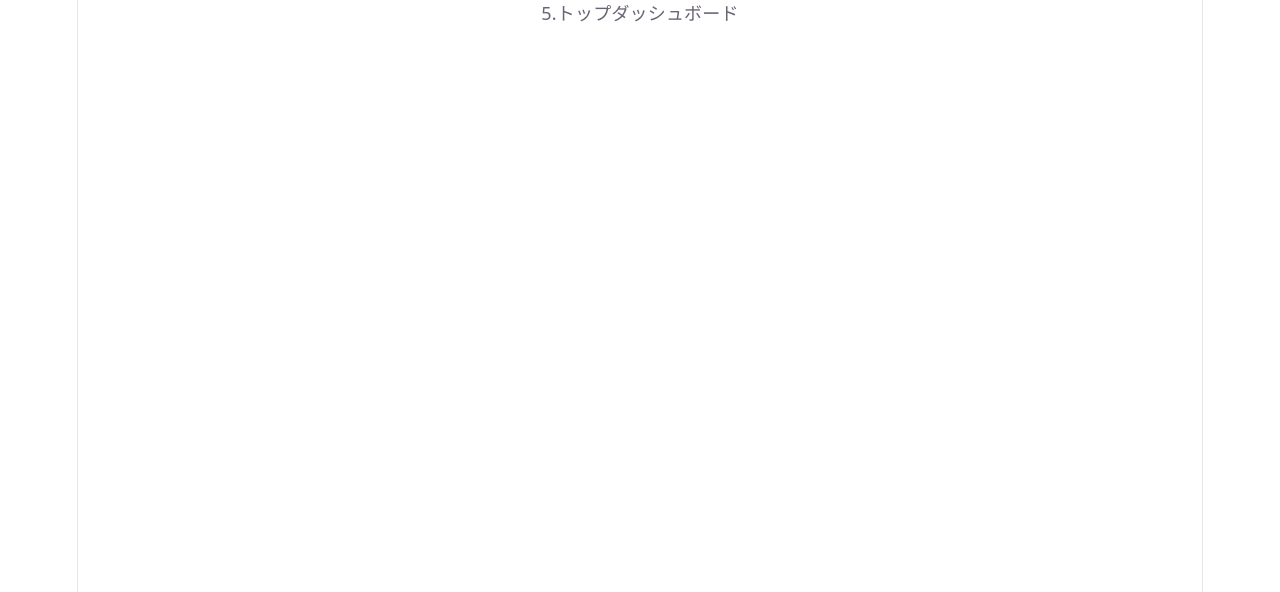
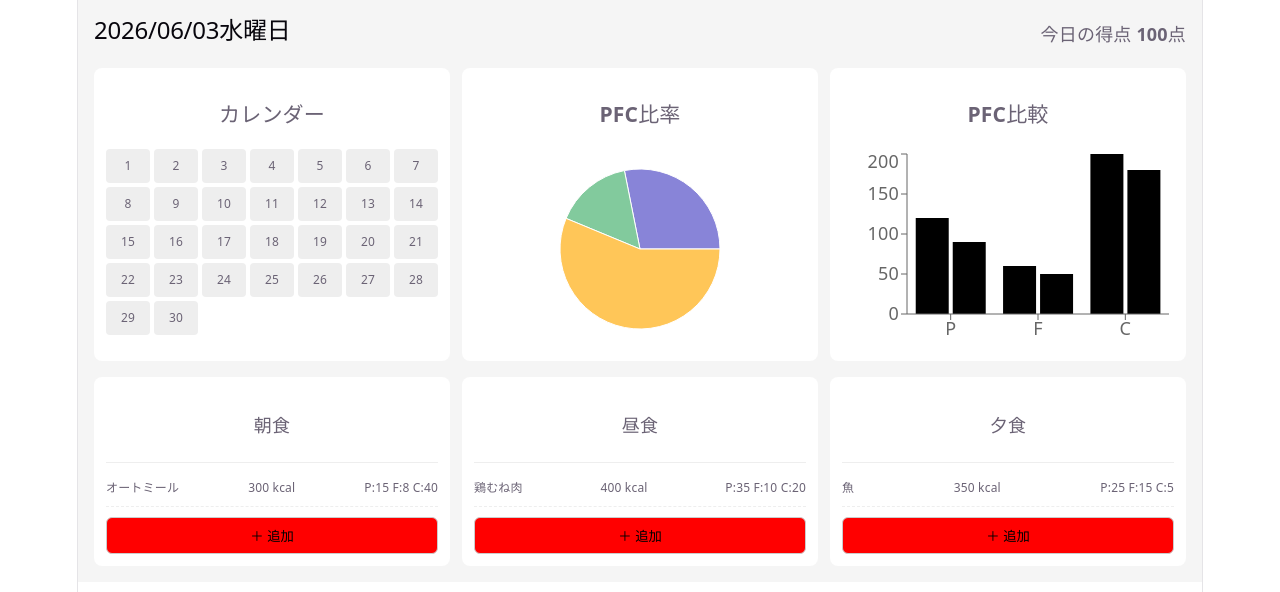
Before and after one commit to YushiroKishimoto/PFC_navi, a React app in the folder frontend/: page / in a window 1280 px wide. Shown: the top 592 px of the page. Built offline with nearby package versions, Linux system fonts and the light colour scheme; the HTML template or start-up script is replaced by a standard one.

Commit message:
トップダッシュボードの追加・日別のダッシュボードの追加

```diff
--- a/frontend/src/pages/Dashboard/Daily.jsx
+++ b/frontend/src/pages/Dashboard/Daily.jsx
@@ -1,3 +1,63 @@
+import styles from "./Daily.module.css";
+import { useNavigate } from "react-router-dom";
+
 export default function Daily() {
-  return <div>6.ダッシュボード（日別）</div>;
+  const navigate = useNavigate();
+
+  const meals = {
+    breakfast: {
+      title: "朝食",
+      items: [
+        { name: "オートミール", kcal: 300, p: 15, f: 8, c: 40 },
+      ],
+    },
+    lunch: {
+      title: "昼食",
+      items: [
+        { name: "鶏むね肉", kcal: 400, p: 35, f: 10, c: 20 },
+      ],
+    },
+    dinner: {
+      title: "夕食",
+      items: [
+        { name: "魚", kcal: 350, p: 25, f: 15, c: 5 },
+      ],
+    },
+  };
+
+  return (
+    <div className={styles.container}>
+
+      <h2>Daily</h2>
+
+      <div className={styles.bottomGrid}>
+        {Object.entries(meals).map(([key, meal]) => (
+          <div key={key} className={styles.mealCard}>
+
+            <h4>{meal.title}</h4>
+
+            <div className={styles.foodList}>
+              {meal.items.map((item, i) => (
+                <div key={i} className={styles.foodItem}>
+                  <span>{item.name}</span>
+                  <span>{item.kcal} kcal</span>
+                  <span>P:{item.p} F:{item.f} C:{item.c}</span>
+                </div>
+              ))}
+            </div>
+
+            {/* ★追加ボタン */}
+            <button
+              className={styles.addButton}
+              onClick={() => navigate("/items")}
+            >
+              ＋ 追加
+            </button>
+
+          </div>
+        ))}
+      </div>
+
+    </div>
+  );
 }
--- /dev/null
+++ b/frontend/src/pages/Dashboard/Daily.module.css
@@ -0,0 +1,79 @@
+.container {
+  padding: 20px;
+}
+
+.header {
+  display: flex;
+  justify-content: space-between;
+  align-items: center;
+  margin-bottom: 20px;
+}
+
+.score {
+  font-weight: bold;
+}
+
+.topGrid {
+  display: grid;
+  grid-template-columns: 1fr 1fr 1fr;
+  gap: 16px;
+  margin-bottom: 20px;
+}
+
+.bottomGrid {
+  display: grid;
+  grid-template-columns: 1fr 1fr 1fr;
+  gap: 16px;
+}
+
+.card {
+  border: 1px solid #ddd;
+  padding: 10px;
+  border-radius: 8px;
+}
+
+.calendarMock {
+  display: grid;
+  grid-template-columns: repeat(7, 1fr);
+  gap: 4px;
+}
+
+.dayBox {
+  border: 1px solid #ccc;
+  text-align: center;
+  padding: 4px;
+  font-size: 12px;
+}
+
+.mealCard {
+  border: 1px solid #ddd;
+  padding: 10px;
+  border-radius: 8px;
+}
+
+.foodList {
+  margin-top: 8px;
+  display: flex;
+  flex-direction: column;
+  gap: 6px;
+}
+
+.foodItem {
+  display: flex;
+  justify-content: space-between;
+  font-size: 12px;
+}
+.addButton {
+  margin-top: 10px;
+  width: 100%;
+  padding: 8px;
+  border: 1px solid #ccc;
+  border-radius: 6px;
+  background: rgb(255, 0, 0);
+  cursor: pointer;
+  font-weight: bold;
+}
+
+.addButton:hover {
+  background: #7d0000;
+}
--- a/frontend/src/pages/Dashboard/Today.jsx
+++ b/frontend/src/pages/Dashboard/Today.jsx
@@ -1,3 +1,139 @@
+import styles from "./Today.module.css";
+import { useNavigate } from "react-router-dom";
+import {
+  PieChart, Pie, Cell,
+  BarChart, Bar, XAxis, YAxis, Tooltip, ResponsiveContainer
+} from "recharts";
+
 export default function Today() {
-  return <div>5.トップダッシュボード</div>;
+  const navigate = useNavigate();
+
+  const today = new Date();
+
+  const formattedDate = new Intl.DateTimeFormat("ja-JP", {
+    year: "numeric",
+    month: "2-digit",
+    day: "2-digit",
+    weekday: "long",
+  }).format(today);
+
+  const score = 100;
+
+  const pfc = {
+    target: { p: 120, f: 60, c: 200 },
+    intake: { p: 90, f: 50, c: 180 },
+  };
+
+  const pieData = [
+    { name: "P", value: pfc.intake.p },
+    { name: "F", value: pfc.intake.f },
+    { name: "C", value: pfc.intake.c },
+  ];
+
+  const barData = [
+    { name: "P", target: pfc.target.p, intake: pfc.intake.p },
+    { name: "F", target: pfc.target.f, intake: pfc.intake.f },
+    { name: "C", target: pfc.target.c, intake: pfc.intake.c },
+  ];
+
+  const meals = {
+    breakfast: {
+      title: "朝食",
+      items: [
+        { name: "オートミール", kcal: 300, p: 15, f: 8, c: 40 },
+      ],
+    },
+    lunch: {
+      title: "昼食",
+      items: [
+        { name: "鶏むね肉", kcal: 400, p: 35, f: 10, c: 20 },
+      ],
+    },
+    dinner: {
+      title: "夕食",
+      items: [
+        { name: "魚", kcal: 350, p: 25, f: 15, c: 5 },
+      ],
+    },
+  };
+
+  const COLORS = ["#8884d8", "#82ca9d", "#ffc658"];
+
+  return (
+    <div className={styles.container}>
+
+      <div className={styles.header}>
+        <h2>{formattedDate}</h2>
+        <div className={styles.score}>今日の得点 {score}点</div>
+      </div>
+
+      <div className={styles.topGrid}>
+        <div className={styles.card}>
+          <h3>カレンダー</h3>
+          <div className={styles.calendarMock}>
+            {Array.from({ length: 30 }).map((_, i) => (
+              <div key={i} className={styles.dayBox}>
+                {i + 1}
+              </div>
+            ))}
+          </div>
+        </div>
+
+        <div className={styles.card}>
+          <h3>PFC比率</h3>
+          <ResponsiveContainer width="100%" height={200}>
+            <PieChart>
+              <Pie data={pieData} dataKey="value" outerRadius={80}>
+                {pieData.map((_, i) => (
+                  <Cell key={i} fill={COLORS[i]} />
+                ))}
+              </Pie>
+            </PieChart>
+          </ResponsiveContainer>
+        </div>
+
+        <div className={styles.card}>
+          <h3>PFC比較</h3>
+          <ResponsiveContainer width="100%" height={200}>
+            <BarChart data={barData}>
+              <XAxis dataKey="name" />
+              <YAxis />
+              <Tooltip />
+              <Bar dataKey="target" />
+              <Bar dataKey="intake" />
+            </BarChart>
+          </ResponsiveContainer>
+        </div>
+      </div>
+
+      <div className={styles.bottomGrid}>
+        {Object.entries(meals).map(([key, meal]) => (
+          <div key={key} className={styles.mealCard}>
+
+            <h4>{meal.title}</h4>
+
+            <div className={styles.foodList}>
+              {meal.items.map((item, i) => (
+                <div key={i} className={styles.foodItem}>
+                  <span>{item.name}</span>
+                  <span>{item.kcal} kcal</span>
+                  <span>P:{item.p} F:{item.f} C:{item.c}</span>
+                </div>
+              ))}
+            </div>
+
+            {/* 追加ボタン */}
+            <button
+              className={styles.addButton}
+              onClick={() => navigate("/items")}
+            >
+              ＋ 追加
+            </button>
+
+          </div>
+        ))}
+      </div>
+
+    </div>
+  );
 }
--- /dev/null
+++ b/frontend/src/pages/Dashboard/Today.module.css
@@ -0,0 +1,84 @@
+.container {
+  padding: 16px;
+  background: #f5f5f5;
+}
+
+.header {
+  display: flex;
+  justify-content: space-between;
+  align-items: center;
+}
+
+.score {
+  font-size: 18px;
+  font-weight: bold;
+}
+
+.topGrid {
+  display: grid;
+  grid-template-columns: 1fr 1fr 1fr;
+  gap: 12px;
+  margin-top: 16px;
+}
+
+.bottomGrid {
+  display: grid;
+  grid-template-columns: repeat(3, 1fr);
+  gap: 12px;
+  margin-top: 16px;
+}
+
+.card {
+  background: white;
+  padding: 12px;
+  border-radius: 8px;
+}
+
+.calendarMock {
+  display: grid;
+  grid-template-columns: repeat(7, 1fr);
+  gap: 4px;
+}
+
+.dayBox {
+  background: #eee;
+  padding: 4px;
+  text-align: center;
+  font-size: 12px;
+  border-radius: 4px;
+}
+
+.mealCard {
+  background: white;
+  padding: 12px;
+  border-radius: 8px;
+}
+
+.foodList {
+  margin-top: 8px;
+  border-top: 1px solid #eee;
+  padding-top: 8px;
+}
+
+.foodItem {
+  display: flex;
+  justify-content: space-between;
+  font-size: 12px;
+  padding: 4px 0;
+  border-bottom: 1px dashed #eee;
+}
+
+.addButton {
+  margin-top: 10px;
+  width: 100%;
+  padding: 8px;
+  border: 1px solid #ccc;
+  border-radius: 6px;
+  background: rgb(255, 0, 0);
+  cursor: pointer;
+  font-weight: bold;
+}
+
+.addButton:hover {
+  background: #7d0000;
+}
```
